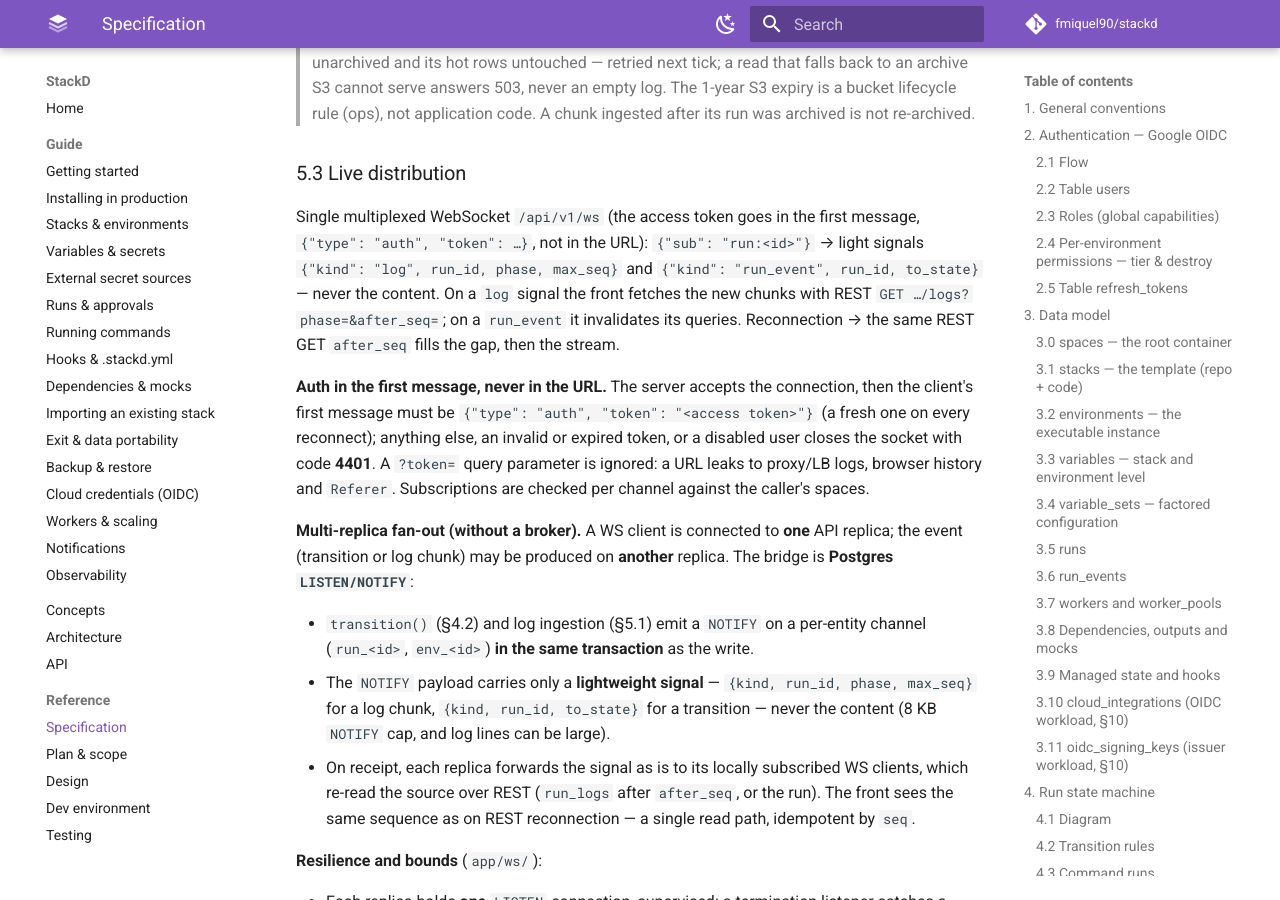
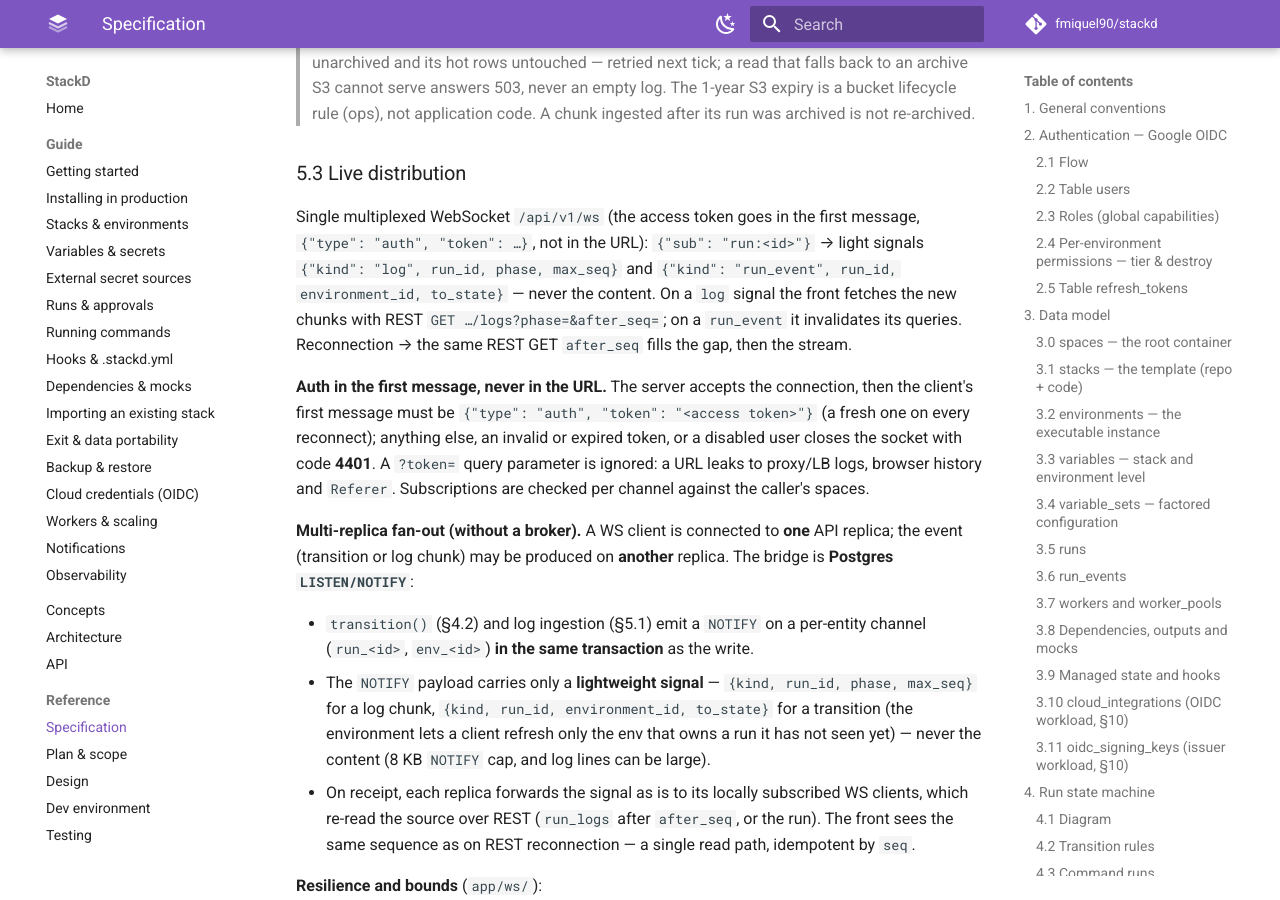
Before and after one commit to fmiquel90/stackd, an MkDocs documentation site: the page built from docs/SPECS.md, in a window 1280 px wide and 900 px high, scrolled down 24656 px. Built offline with MkDocs 1.6.1 and Material for MkDocs 9.7.7, drawn with Linux system fonts in a browser that asks for light colours; comment, search, counter and statistics services are not loaded.

Commit message:
feat(api): name the environment in run_event signals
A client listening on environment channels could not tell which env a
run it had never seen belongs to, so it refreshed every env's runs.

Co-Authored-By: Claude Opus 5.5 <noreply@anthropic.com>
Claude-Session: https://claude.ai/code/session_01B2P1b7SqBxKMyDhiHGtsrj

```diff
--- a/docs/SPECS.md
+++ b/docs/SPECS.md
@@ -676,14 +676,14 @@ POST /worker/v1/jobs/{id}/logs
 
 ### 5.3 Live distribution
 
-Single multiplexed WebSocket `/api/v1/ws` (the access token goes in the first message, `{"type": "auth", "token": …}`, not in the URL): `{"sub": "run:<id>"}` → light signals `{"kind": "log", run_id, phase, max_seq}` and `{"kind": "run_event", run_id, to_state}` — never the content. On a `log` signal the front fetches the new chunks with REST `GET …/logs?phase=&after_seq=`; on a `run_event` it invalidates its queries. Reconnection → the same REST GET `after_seq` fills the gap, then the stream.
+Single multiplexed WebSocket `/api/v1/ws` (the access token goes in the first message, `{"type": "auth", "token": …}`, not in the URL): `{"sub": "run:<id>"}` → light signals `{"kind": "log", run_id, phase, max_seq}` and `{"kind": "run_event", run_id, environment_id, to_state}` — never the content. On a `log` signal the front fetches the new chunks with REST `GET …/logs?phase=&after_seq=`; on a `run_event` it invalidates its queries. Reconnection → the same REST GET `after_seq` fills the gap, then the stream.
 
 **Auth in the first message, never in the URL.** The server accepts the connection, then the client's first message must be `{"type": "auth", "token": "<access token>"}` (a fresh one on every reconnect); anything else, an invalid or expired token, or a disabled user closes the socket with code **4401**. A `?token=` query parameter is ignored: a URL leaks to proxy/LB logs, browser history and `Referer`. Subscriptions are checked per channel against the caller's spaces.
 
 **Multi-replica fan-out (without a broker).** A WS client is connected to **one** API replica; the event (transition or log chunk) may be produced on **another** replica. The bridge is **Postgres `LISTEN/NOTIFY`**:
 
 - `transition()` (§4.2) and log ingestion (§5.1) emit a `NOTIFY` on a per-entity channel (`run_<id>`, `env_<id>`) **in the same transaction** as the write.
-- The `NOTIFY` payload carries only a **lightweight signal** — `{kind, run_id, phase, max_seq}` for a log chunk, `{kind, run_id, to_state}` for a transition — never the content (8 KB `NOTIFY` cap, and log lines can be large).
+- The `NOTIFY` payload carries only a **lightweight signal** — `{kind, run_id, phase, max_seq}` for a log chunk, `{kind, run_id, environment_id, to_state}` for a transition (the environment lets a client refresh only the env that owns a run it has not seen yet) — never the content (8 KB `NOTIFY` cap, and log lines can be large).
 - On receipt, each replica forwards the signal as is to its locally subscribed WS clients, which re-read the source over REST (`run_logs` after `after_seq`, or the run). The front sees the same sequence as on REST reconnection — a single read path, idempotent by `seq`.
 
 **Resilience and bounds** (`app/ws/`):
```
Also changed, not shown: 2 other files.
